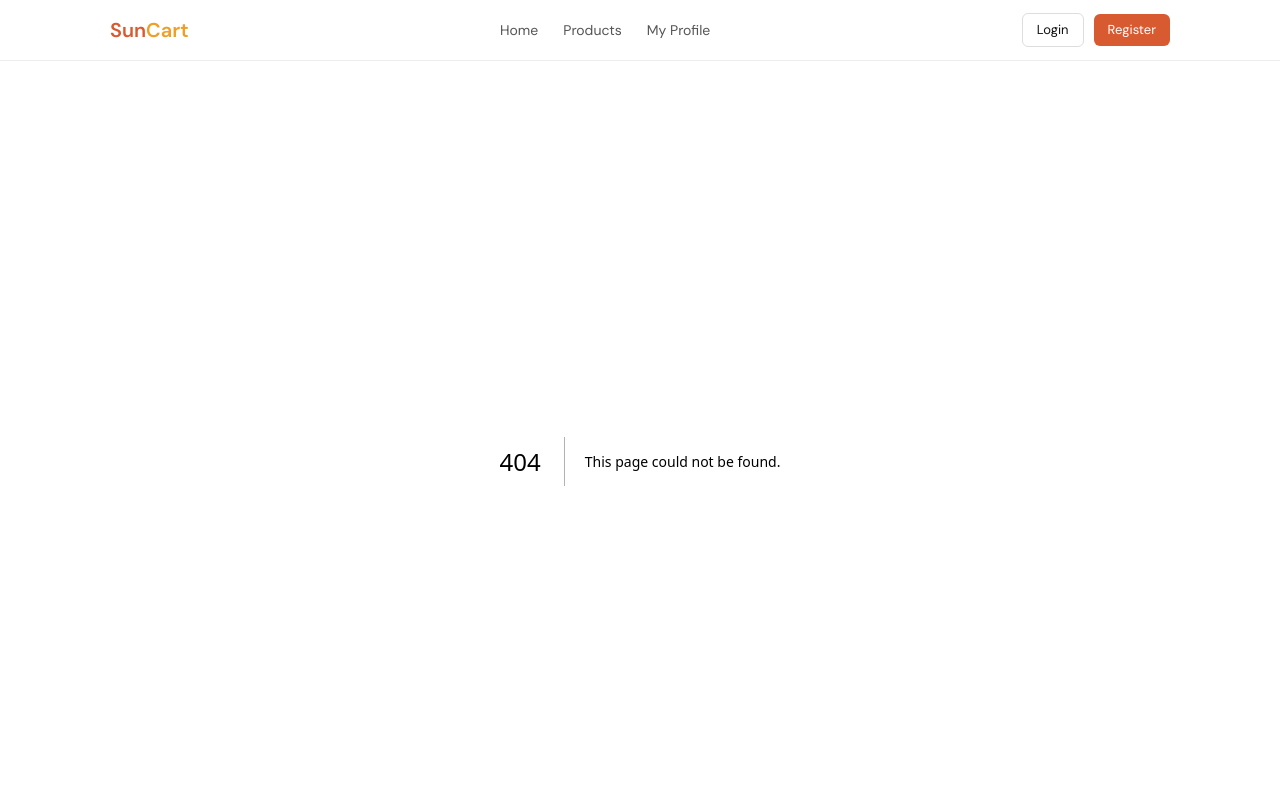
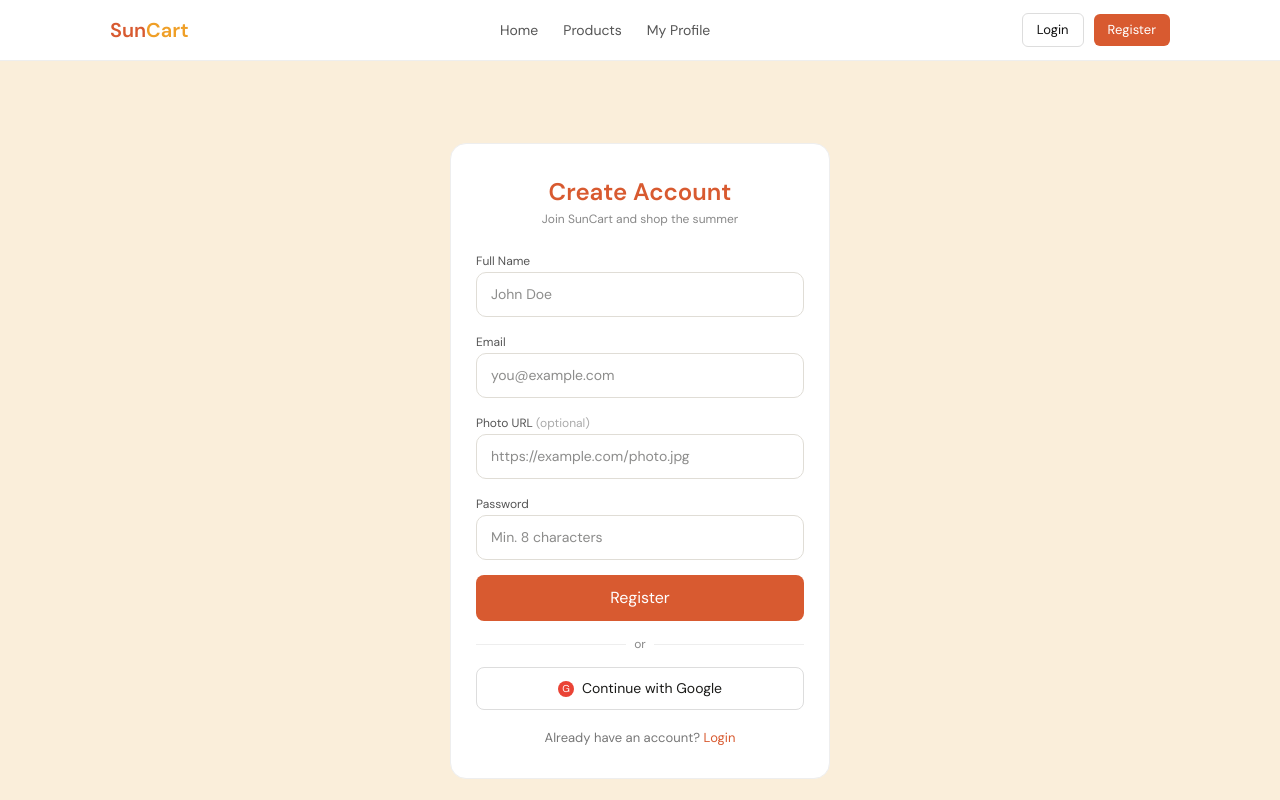
Before and after one commit to fariaesha-prog/Sun-Cart-B13-A8, a Next.js app: page /register in a window 1280 px wide. Before the commit this address had no page. Shown: the top 800 px of the page. Built offline with nearby package versions, Linux system fonts and the light colour scheme.

Commit message:
made the register page

```diff
--- /dev/null
+++ b/app/register/page.jsx
@@ -0,0 +1,208 @@
+"use client";
+import { useState } from "react";
+import { signUp, signIn } from "../../lib/auth-client";
+import { useRouter } from "next/navigation";
+import Link from "next/link";
+
+export default function RegisterPage() {
+  const router = useRouter();
+
+  const [name, setName] = useState("");
+  const [email, setEmail] = useState("");
+  const [photoUrl, setPhotoUrl] = useState("");
+  const [password, setPassword] = useState("");
+  const [loading, setLoading] = useState(false);
+  const [error, setError] = useState("");
+
+  const handleRegister = async (e) => {
+    e.preventDefault();
+    setError("");
+    setLoading(true);
+
+    try {
+      const res = await signUp.email({
+        name,
+        email,
+        password,
+        image: photoUrl || undefined,
+      });
+
+      if (res.error) {
+        setError(res.error.message || "Registration failed.");
+        console.log("Registration failed");
+      } else {
+        console.log("Account created!");
+        router.push("/login");
+      }
+    } catch {
+      setError("Something went wrong. Please try again.");
+    } finally {
+      setLoading(false);
+    }
+  };
+
+  const handleGoogle = async () => {
+    await signIn.social({
+      provider: "google",
+      callbackURL: "/",
+    });
+  };
+
+  return (
+    <div style={{ minHeight: "100vh", background: "#FAEEDA", display: "flex", alignItems: "center", justifyContent: "center", padding: "30px 15px" }}>
+
+      <div
+        className="animate__animated animate__fadeInUp"
+        style={{
+          background: "#fff",
+          borderRadius: 16,
+          border: "1px solid #eee",
+          padding: "30px 25px",
+          width: "100%",
+          maxWidth: 380
+        }}
+      >
+        <div style={{ textAlign: "center", marginBottom: 20 }}>
+          <div style={{ fontSize: 24, fontWeight: "bold", color: "#D85A30" }}>
+            Create Account
+          </div>
+          <p style={{ fontSize: 12, color: "#888" }}>
+            Join SunCart and shop the summer
+          </p>
+        </div>
+
+        {error && (
+          <div
+            style={{
+              background: "#FAECE7",
+              border: "1px solid #F0997B",
+              borderRadius: 6,
+              padding: "8px 10px",
+              marginBottom: 15,
+              fontSize: 13,
+              color: "#712B13"
+            }}
+          >
+            ⚠️ {error}
+          </div>
+        )}
+
+        <form onSubmit={handleRegister}>
+          <div style={{ marginBottom: 12 }}>
+            <label style={{ fontSize: 12, color: "#555" }}>Full Name</label>
+            <input
+              className="input-sun"
+              type="text"
+              placeholder="John Doe"
+              value={name}
+              onChange={(e) => setName(e.target.value)}
+              required
+            />
+          </div>
+
+          <div style={{ marginBottom: 12 }}>
+            <label style={{ fontSize: 12, color: "#555" }}>Email</label>
+            <input
+              className="input-sun"
+              type="email"
+              placeholder="you@example.com"
+              value={email}
+              onChange={(e) => setEmail(e.target.value)}
+              required
+            />
+          </div>
+
+          <div style={{ marginBottom: 12 }}>
+            <label style={{ fontSize: 12, color: "#555" }}>
+              Photo URL <span style={{ color: "#aaa" }}>(optional)</span>
+            </label>
+            <input
+              className="input-sun"
+              type="text"
+              placeholder="https://example.com/photo.jpg"
+              value={photoUrl}
+              onChange={(e) => setPhotoUrl(e.target.value)}
+            />
+          </div>
+
+          <div style={{ marginBottom: 15 }}>
+            <label style={{ fontSize: 12, color: "#555" }}>Password</label>
+            <input
+              className="input-sun"
+              type="password"
+              placeholder="Min. 8 characters"
+              value={password}
+              onChange={(e) => setPassword(e.target.value)}
+              required
+            />
+          </div>
+
+          <button
+            type="submit"
+            disabled={loading}
+            style={{
+              width: "100%",
+              padding: "11px",
+              background: loading ? "#ddd" : "#D85A30",
+              color: "#fff",
+              border: "none",
+              borderRadius: 8,
+              cursor: loading ? "not-allowed" : "pointer",
+              marginBottom: 14
+            }}
+          >
+            {loading ? "Creating account..." : "Register"}
+          </button>
+        </form>
+
+        <div style={{ display: "flex", alignItems: "center", gap: 8, marginBottom: 14 }}>
+          <div style={{ flex: 1, height: 1, background: "#eee" }} />
+          <span style={{ fontSize: 12, color: "#888" }}>or</span>
+          <div style={{ flex: 1, height: 1, background: "#eee" }} />
+        </div>
+
+        <button
+          onClick={handleGoogle}
+          style={{
+            width: "100%",
+            padding: "10px",
+            border: "1px solid #ddd",
+            borderRadius: 8,
+            background: "#fff",
+            fontSize: 14,
+            cursor: "pointer",
+            display: "flex",
+            alignItems: "center",
+            justifyContent: "center",
+            gap: 8,
+            marginBottom: 18
+          }}
+        >
+          <div
+            style={{
+              width: 16,
+              height: 16,
+              borderRadius: "50%",
+              background: "#EA4335",
+              display: "flex",
+              alignItems: "center",
+              justifyContent: "center",
+              fontSize: 10,
+              color: "#fff"
+            }}
+          >
+            G
+          </div>
+          Continue with Google
+        </button>
+
+        <p style={{ textAlign: "center", fontSize: 13, color: "#777" }}>
+          Already have an account?{" "}
+          <Link href="/login" style={{ color: "#D85A30", textDecoration: "none" }}>
+            Login
+          </Link>
+        </p>
+      </div>
+    </div>
+  );
+}
```
